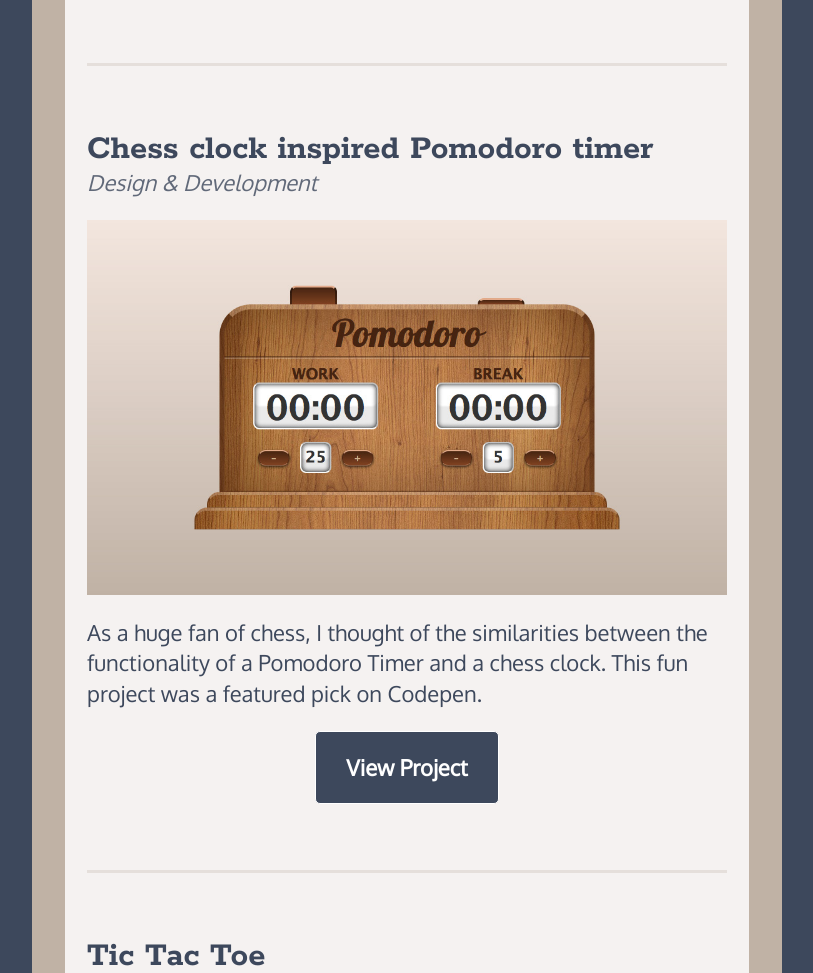
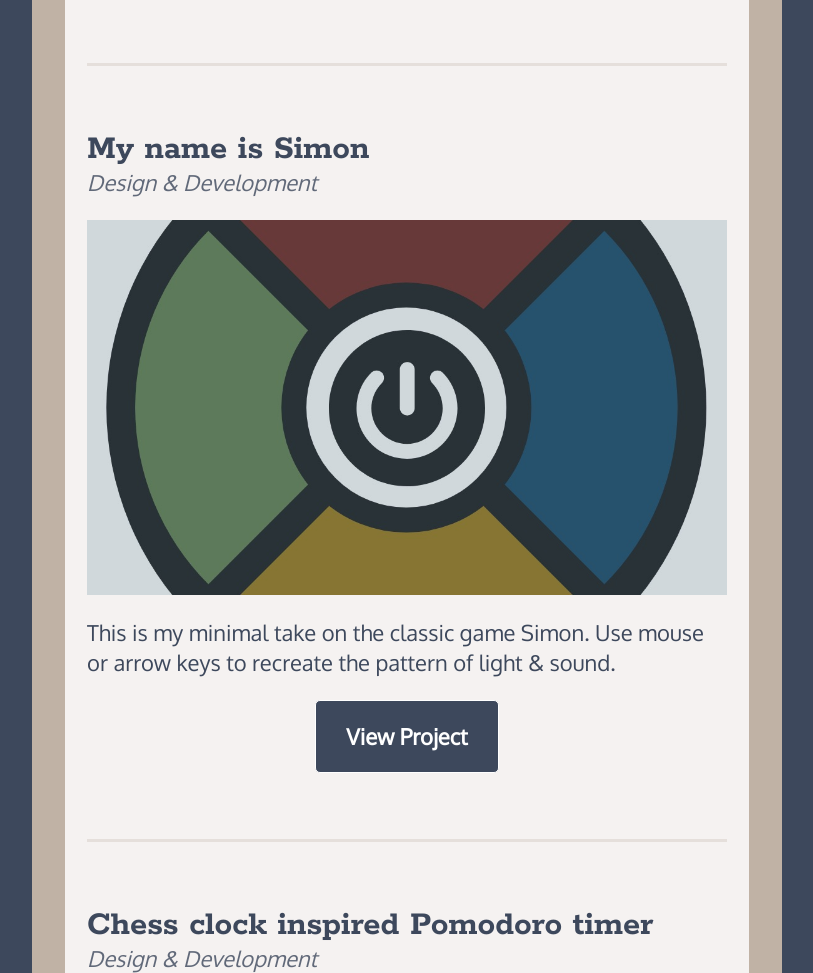
Before and after one commit to andrewcreech/inkspilldesign, a website: page app/index.html in a window 1280 px wide. Shown: the part 4981-5954 px from the top of the page, without its empty margins (233-1046 px from the left). Drawn offline with Linux system fonts and the light colour scheme.

Commit message:
Added Simon project

```diff
--- a/app/index.html
+++ b/app/index.html
@@ -77,6 +77,18 @@
 				</div>
 				<p>This is a demo project I designed and developed. The concept is a curated list of family-friendly outings based on personal experience.</p>
 				<a href="http://www.bransonfamilyoutings.com" class="button" target="_blank">Visit the website</a>
+			</div>
+
+			<hr>
+
+			<div class="work-project">
+				<h3>My name is Simon</h3>
+				<span>Design & Development</span>
+				<div class="screenshot">
+					<img class="grow" src="images/simon-screenshot.jpg" alt="Screenshot of Simon Game" width="1024" height="600">
+				</div>
+				<p>This is my minimal take on the classic game Simon. Use mouse or arrow keys to recreate the pattern of light & sound.</p>
+				<a href="https://codepen.io/AndrewCreech/pen/GNLNBa" class="button" target="_blank">View Project</a>
 			</div>
 
 			<hr>
```
Also changed, not shown: app/images/simon-screenshot.jpg (added).
